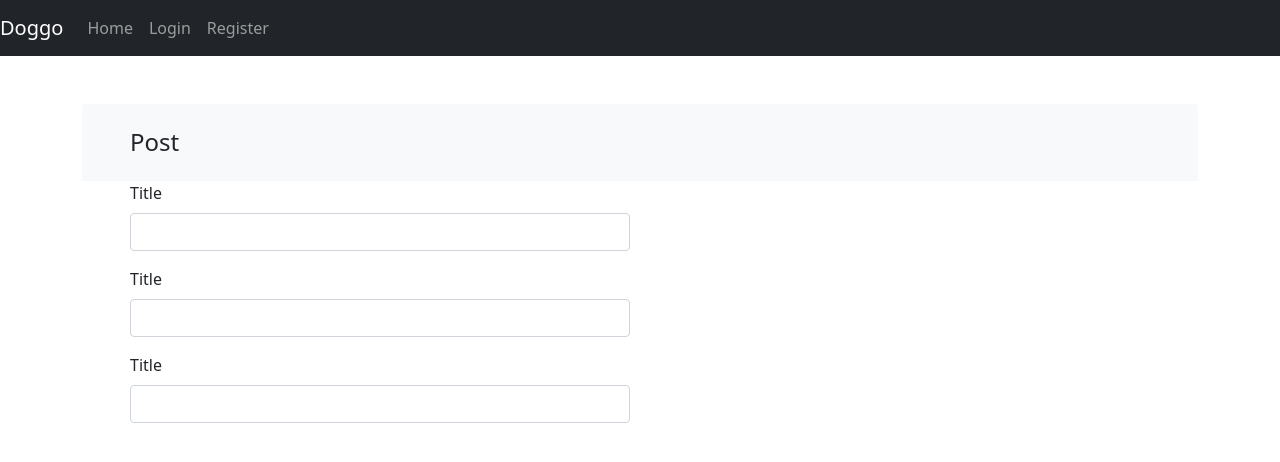
After one commit to bbqw-ng/doggo, a Flask app: template workspace/templates/user_post.html in a window 1280 px wide. The commit adds this page. Shown: the top 462 px of the page. Run offline with Flask 2, Linux system fonts and the light colour scheme; the template is opened without the code that fills it: values that come from a table or form of the project are taken from there, others are empty.

Commit message:
New fixes

```diff
--- a/workspace/forms.py
+++ b/workspace/forms.py
@@ -1,3 +1,4 @@
+from re import L
 from flask_wtf import FlaskForm
 from wtforms import StringField, PasswordField, SubmitField
 
@@ -15,3 +16,9 @@ class RegisterForm(FlaskForm):
 class LoginForm(FlaskForm):
     userName = StringField(label='Username:')
     password = PasswordField(label='Password:')
+
+class PostForm(FlaskForm):
+    title = StringField(label='Title:')
+    description = StringField(label='Description:')
+    schedule = StringField(label='Schedule:')
+    #automate date instead, would provide user authenticity, differentiate date posted, and schedule, maybe popout menu for the date
--- a/workspace/templates/register.html
+++ b/workspace/templates/register.html
@@ -23,7 +23,7 @@ Register Page
                     <hr class="h6 m-5 text-center" />
                 </div>
 
-                <h1 class="h6 m-5">
+                <div class="h6 m-5">
                     <br />
                     <div class="mb-2">{{ form.userName.label() }}</div>
                     <div class="mb-2">
@@ -56,7 +56,7 @@ Register Page
                         {{ form.age(class="form-control", placeholder="Age", id="age") }}
                     </div>
 
-                </h1>
+                </div>
 
                 <div class="text-center">
                     {{ form.submit(class="btn btn-lg btn-block btn-primary") }}
--- /dev/null
+++ b/workspace/templates/user_post.html
@@ -0,0 +1,43 @@
+{% extends 'base.html' %}
+
+{% block title %}
+Search Manager
+{% endblock %}
+
+{% block content %}
+
+<div class="container my-5">
+    <form method="POST" class="form-post">
+        <div class="card-header py-4 px-5 bg-light border-0">
+            <h4 class="mb-0" fw-bold">Post</h4>
+        </div>
+        <div class="col-md-8 px-5">
+            <div class="mb-3">
+                <label for="title" class="form-label">
+                    Title
+                </label>
+                {{form.title(class="form-control", id="title", style="max-width: 500px;")}}
+            </div>
+
+            <div class="mb-3">
+                <label for="title" class="form-label">
+                    Title
+                </label>
+                {{form.description(class="form-control", id="description", style="max-width: 500px;")}}
+            </div>
+
+            <div class="mb-3">
+                <label for="title" class="form-label">
+                    Title
+                </label>
+                {{form.schedule(class="form-control", id="schedule", style="max-width: 500px;")}}
+            </div>
+
+        </div>
+
+
+    </form>
+
+</div>
+
+{% endblock %}
```
Also changed, not shown: workspace/routes.py (+38 -7 lines), workspace/templates/search.html (deleted, +0 -17 lines).
